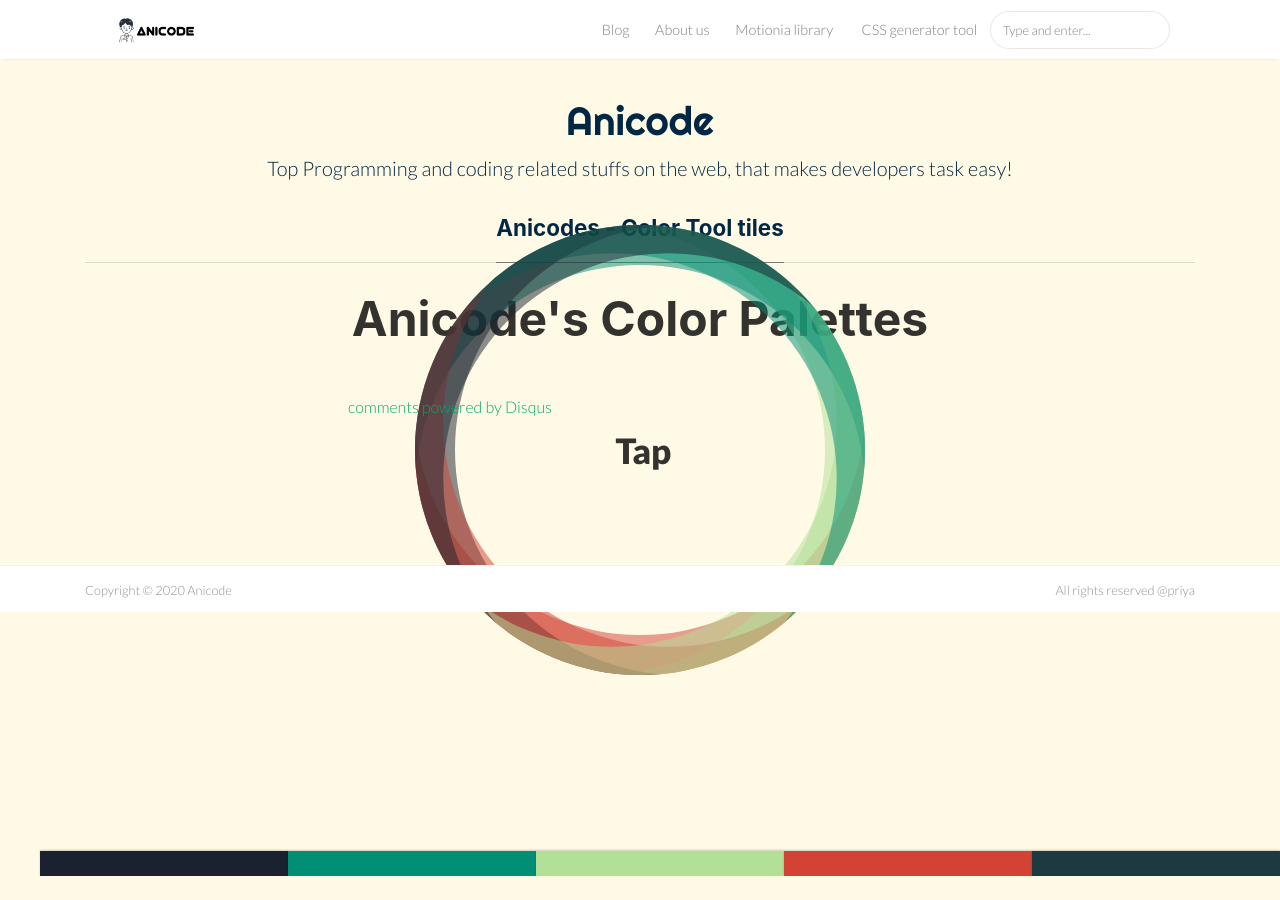
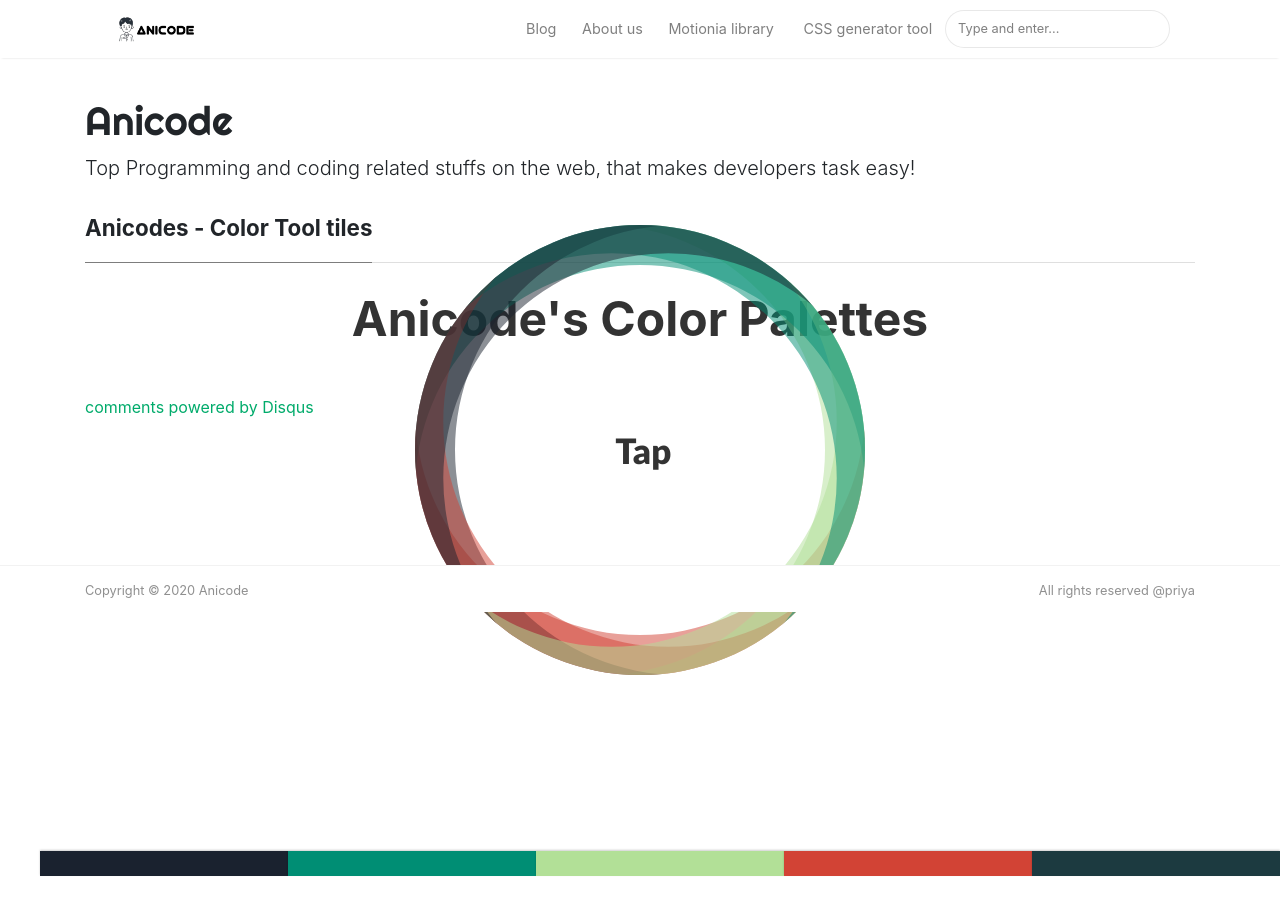
Before and after one commit to abhiprojectz/abhiprojectz.github.io, a Jekyll site: the page built from _pages/color-tiles.html, in a window 1280 px wide. Built offline with Jekyll 4.4.1, drawn with Linux system fonts in a browser that asks for light colours; nearby versions of some CDN libraries; comment, search, counter and statistics services are not loaded.

Commit message:
Update color-tiles.html

```diff
--- a/_pages/color-tiles.html
+++ b/_pages/color-tiles.html
@@ -10,18 +10,6 @@
 
 	<style type="text/css">
 		@import url(https://fonts.googleapis.com/css?family=Lato:900,300);
-html, body {
-  font-family: 'Lato';
-  text-align: center;
-  background: #FFFAE6;
-  color: #012744;
-  -webkit-transition: background .2s ease-in, color .2s ease;
-  transition: background .2s ease-in, color .2s ease;
-}
-
-*, *:before, *:after {
-  box-sizing: border-box;
-}
 
 .circle {
 	transition: background .2s ease-in, color .2s ease;
@@ -199,4 +187,4 @@
     <li data-bg-color="#1A222F"></li><li data-bg-color="#008E74"></li><li data-bg-color="#B2E097"></li><li data-bg-color="#D24335"></li><li data-bg-color="#1C3A40"></li>
 </ul>
 
-<script type="text/javascript" src="/assets/js/colortool.js"></script>
+<script type="text/javascript" src="https://anicode.in/assets/js/colortool.js"></script>
```
